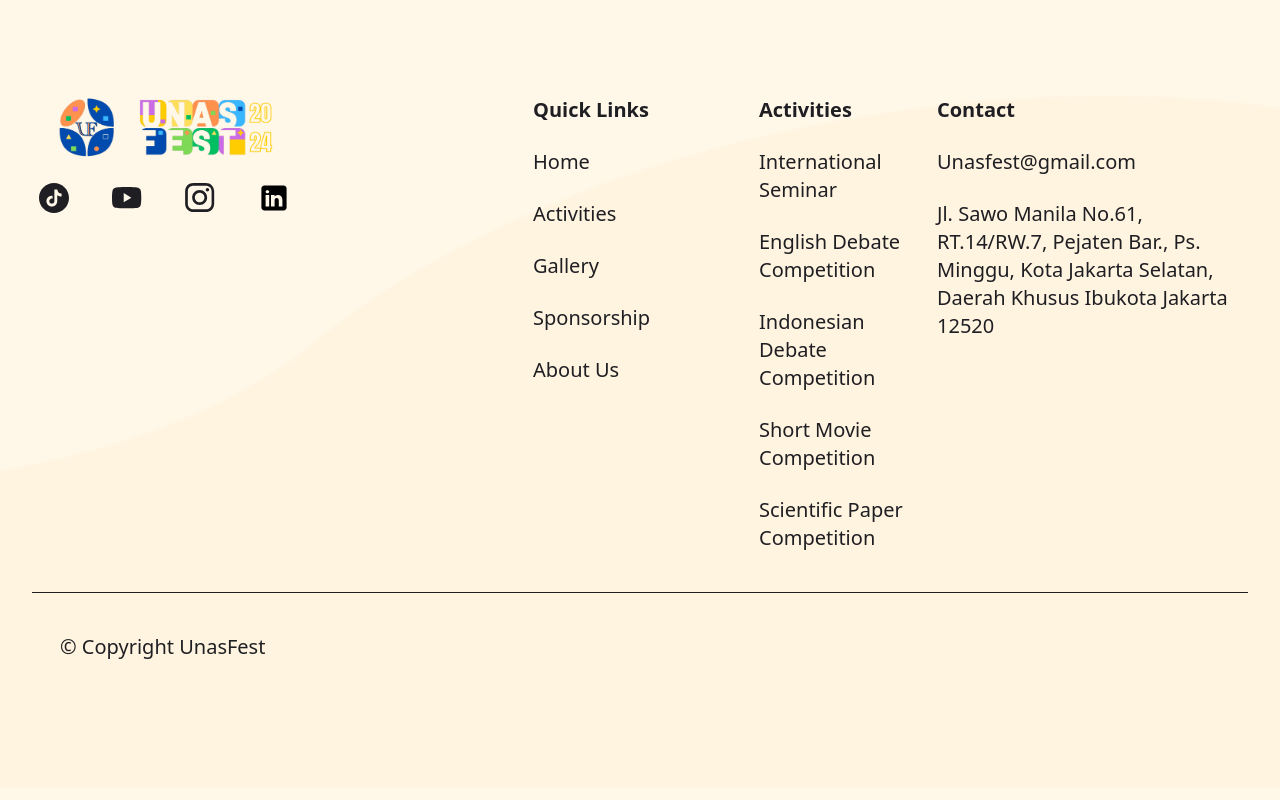
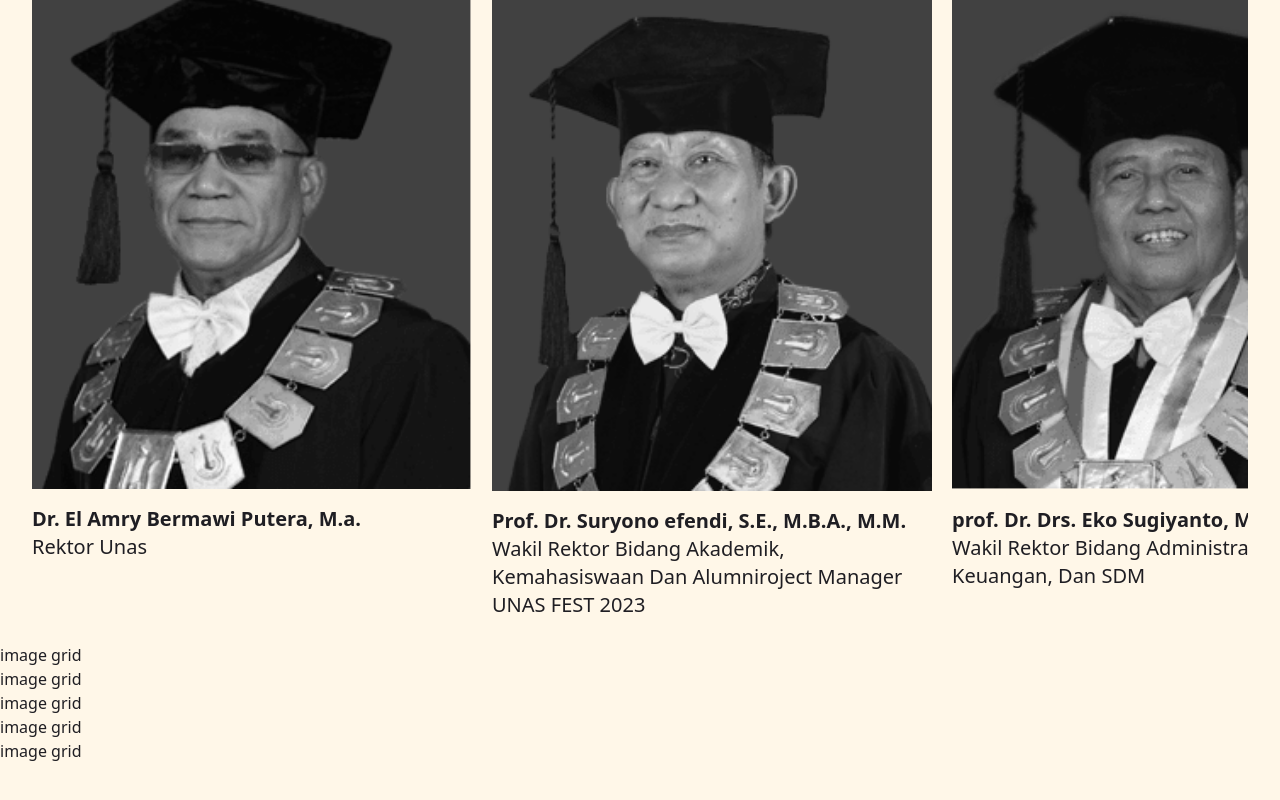
Before and after one commit to Rangga056/unasfest, a Next.js app: page /about-us/committee in a window 1280 px wide. Shown: the part 1702-2502 px from the top of the page. Built offline with nearby package versions, Linux system fonts and the light colour scheme.

Commit message:
feat: Update About Us section with new committee slider
- Modified  to integrate the new committee slider
- Added new component  for committee member display
- Updated  with necessary constants for the slider
- Added placeholder image  for committee members

```diff
--- a/app/about-us/committee/page.tsx
+++ b/app/about-us/committee/page.tsx
@@ -4,16 +4,18 @@ import linkedinIcon from "@/public/assets/icons/LinkedIn-icon-white.svg";
 import instagramIcon from "@/public/assets/icons/instagram-icon-white.svg";
 import Image from "next/image";
 import Link from "next/link";
+import CommitteeSlider from "@/components/shared/AboutUs/CommitteSlider";
+import { DPM } from "@/constants/About";
 
 const page = () => {
   return (
     <div>
       {/* Hero Section*/}
-      <div className="container flex flex-col md:flex-row items-center justify-between mt-20 gap-3">
-        <h1 className="uppercase font-bungee text-3xl md:text-[53px] leading-normal font-medium w-full">
+      <div className="container mt-20 flex flex-col items-center justify-between gap-3 md:flex-row">
+        <h1 className="w-full font-bungee text-3xl font-medium uppercase leading-normal md:text-[53px]">
           who are the <br className="hidden md:block" /> unas fest committe?
         </h1>
-        <div className="text-xl flex justify-start item-center w-full">
+        <div className="item-center flex w-full justify-start text-xl">
           <p className="w-full md:w-4/5">
             Lorem ipsum dolor sit amet, consectetur adipiscing elit, sed do
             eiusmod tempor incididunt ut labore et dolore magna aliqua. Ut enim
@@ -22,13 +24,13 @@ const page = () => {
         </div>
       </div>
       {/* Banner image */}
-      <div className="md:container w-full mt-16">
+      <div className="mt-16 w-full md:container">
         <Image
           src={bannerImg}
           alt="committe bannerImg"
-          className="w-full h-full object-contain object-center"
+          className="h-full w-full object-contain object-center"
         />
-        <ul className="mt-8 flex items-center justify-start md:justify-center flex-wrap gap-x-10 font-semibold text-base md:text-xl list-disc">
+        <ul className="mt-8 flex list-disc flex-wrap items-center justify-start gap-x-10 text-base font-semibold md:justify-center md:text-xl">
           <li className="list-none">1 project manager</li>
           <li>4 deputy manager</li>
           <li>15 assistant project manager</li>
@@ -36,23 +38,23 @@ const page = () => {
         </ul>
       </div>
       {/* Project Manager */}
-      <div className="max-w-[1560px] mx-auto mt-32">
-        <div className="bg-page-black flex flex-col md:flex-row w-full md:max-w-[1380px] ml-auto mr-6 relative">
+      <div className="mx-auto mt-32 max-w-[1560px] pl-10">
+        <div className="relative ml-auto mr-6 flex w-full flex-col bg-page-black md:max-w-[1380px] md:flex-row">
           {/* Image */}
-          <div className="md:absolute -left-8 -top-8 p-5 md:p-0">
+          <div className="-left-8 -top-8 p-5 md:absolute md:p-0">
             <Image
               src={projectManagerImg}
               alt="project manager"
               width={380}
               height={530}
-              className="object-contain w-full md:w-auto h-full"
+              className="h-full w-full object-contain md:w-auto"
             />
           </div>
           {/* description */}
-          <div className="md:h-[530px] w-full md:w-3/4 md:pl-72 mx-auto flex flex-col gap-y-6 items-center justify-center text-xl text-page-white text-left p-5 md:p-0">
-            <div className="w-full flex flex-col items-start gap-y-3">
+          <div className="mx-auto flex w-full max-w-[678px] flex-col items-center justify-center gap-y-6 p-5 text-left text-xl text-page-white md:h-[530px] md:w-3/4 md:p-0 md:pl-[160px]">
+            <div className="flex w-full flex-col items-start gap-y-3">
               <p>Project Manager UNAS FEST 2024</p>
-              <h1 className="uppercase text-5xl font-bungee font-medium">
+              <h1 className="font-bungee text-5xl font-medium uppercase">
                 shafa sabrina
               </h1>
             </div>
@@ -67,7 +69,7 @@ const page = () => {
             </p>
           </div>
           {/* social media links */}
-          <div className="flex flex-col items-center justify-end pb-5 text-3xl text-page-white gap-y-2 absolute top-0 right-10 md:right-20 bg-page-green w-[54px] h-[200px] z-0">
+          <div className="absolute right-10 top-0 z-0 flex h-[200px] w-[54px] flex-col items-center justify-end gap-y-2 bg-page-green pb-5 text-3xl text-page-white md:right-32">
             <Link href="/">
               <Image
                 src={linkedinIcon}
@@ -89,7 +91,9 @@ const page = () => {
       </div>
       <div>
         {/* deputy managers */}
-        <div>images slider</div>
+        <div className="container">
+          <CommitteeSlider props={DPM} />
+        </div>
         {/*NOTE: image grid make separate component fecth data from database */}
         {/* debate departement */}
         <div>image grid</div>
--- /dev/null
+++ b/components/shared/AboutUs/CommitteSlider.tsx
@@ -0,0 +1,56 @@
+"use client";
+
+import { Swiper, SwiperSlide } from "swiper/react";
+import "swiper/css";
+import { Card, CardContent } from "@/components/ui/card";
+import Image from "next/image";
+
+type Prop = {
+  index: number | undefined;
+  img: any;
+  name: string;
+  position: string;
+};
+
+type Props = Prop[];
+
+type PropsTypes = {
+  props: Props;
+};
+
+const CommitteeSlider: React.FC<PropsTypes> = ({ props }) => {
+  return (
+    <div className="relative">
+      <Swiper
+        slidesPerView={"auto"}
+        spaceBetween={20}
+        className="overflow-hidden"
+      >
+        {props.map((item) => (
+          <SwiperSlide
+            key={item.index}
+            className="h-full max-w-[248px] md:max-w-[440px]"
+          >
+            <Card className="flex h-full w-full flex-shrink-0 cursor-grab flex-col rounded-none text-page-black">
+              <CardContent className="flex flex-col px-0 text-left text-xl">
+                <Image
+                  src={item.img.src}
+                  alt={item.name}
+                  width={440}
+                  height={576}
+                  className="object-contain grayscale transition-colors delay-300 hover:grayscale-0 focus:grayscale-0"
+                />
+                <div className="mt-4 flex flex-col items-start">
+                  <h3 className="font-semibold">{item.name}</h3>
+                  <p className="capitalize">{item.position}</p>
+                </div>
+              </CardContent>
+            </Card>
+          </SwiperSlide>
+        ))}
+      </Swiper>
+    </div>
+  );
+};
+
+export default CommitteeSlider;
--- a/constants/About/index.ts
+++ b/constants/About/index.ts
@@ -148,3 +148,25 @@ export const unasCollaborate = [
     desc: "unas radio 107.9fm",
   },
 ];
+
+export const DPM = [
+  {
+    index: 1,
+    img: rektorImg,
+    name: "Dr. El Amry Bermawi Putera, M.a.",
+    position: "rektor unas",
+  },
+  {
+    index: 2,
+    img: wakilRektorAkademikImg,
+    name: "Prof. Dr. Suryono efendi, S.E., M.B.A., M.M.",
+    position:
+      "Wakil rektor Bidang Akademik, Kemahasiswaan dan Alumniroject Manager UNAS FEST 2023",
+  },
+  {
+    index: 3,
+    img: wakilRektorAdministrasiImg,
+    name: "prof. Dr. Drs. Eko Sugiyanto, M.si.",
+    position: "wakil Rektor Bidang Administrasi Umum Keuangan, dan SDM",
+  },
+];
```
Also changed, not shown: public/assets/images/about-us/avatar-placeholder.png (added).
